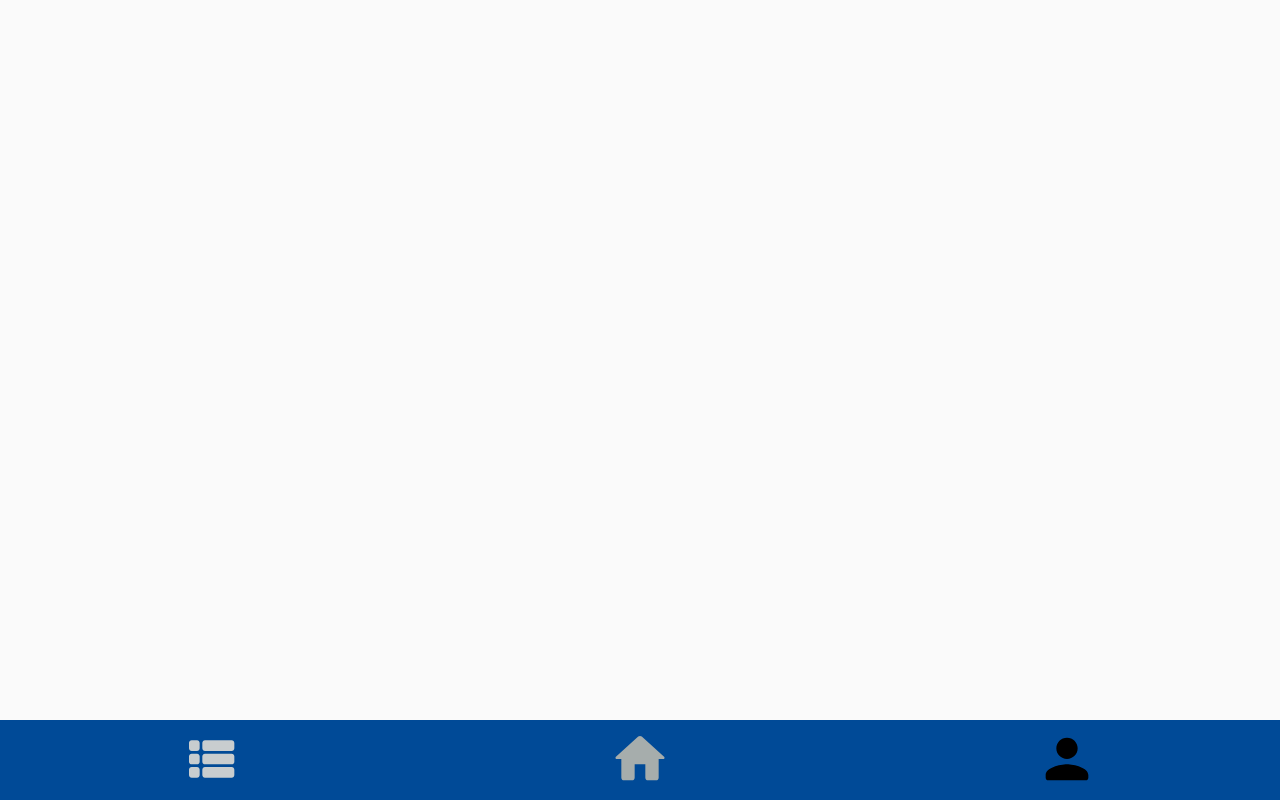
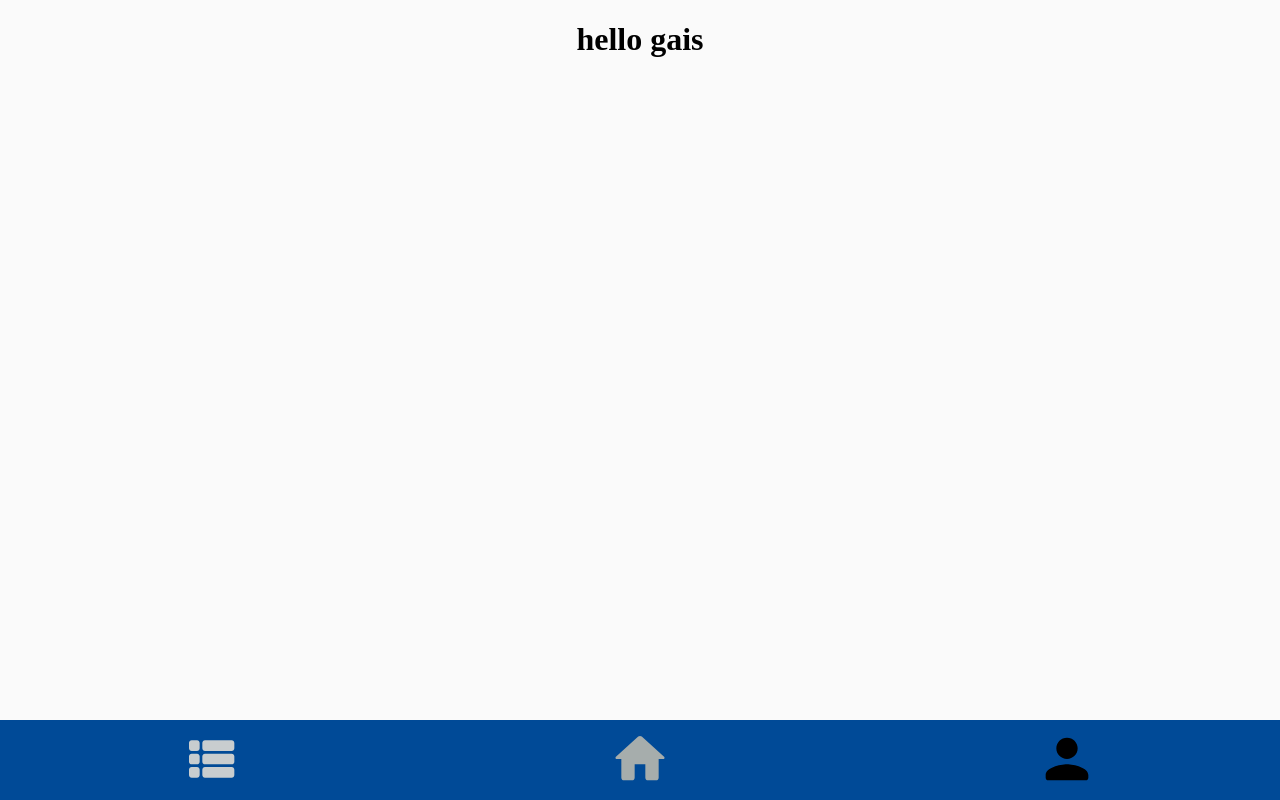
Before and after one commit to EczatioN/Trivium, a React (Create React App) app: page / in a window 1280 px wide. Built offline with nearby package versions, Linux system fonts and the light colour scheme.

Commit message:
Börjat på TheoryPage

```diff
--- a/src/components/App/PageContainer.jsx
+++ b/src/components/App/PageContainer.jsx
@@ -1,11 +1,15 @@
 import React from 'react'
 import PropTypes from 'prop-types'
 import styled from 'styled-components';
+import TheoryPage from '../TheoryPage/TheoryPage';
+
 
 function PageContainer(props) {
   return (
     <Layout>
+    <TheoryPage>
 
+    </TheoryPage>
     </Layout>
   )
 }
--- /dev/null
+++ b/src/components/TheoryPage/TheoryPage.jsx
@@ -0,0 +1,25 @@
+import React from 'react'
+import PropTypes from 'prop-types'
+import styled from 'styled-components'
+import Title from '../core/Title'
+
+function TheoryPage({subject, text, assignments}) {
+    return (
+        <Layout>
+            <Title text ="hello gais"></Title>
+        </Layout>
+    )
+}
+
+const Layout = styled.div`
+    display:flex;
+    flex-direction: column;
+`;
+
+TheoryPage.propTypes = {
+ subject:PropTypes.string,
+ text: PropTypes.string,
+ assignments: PropTypes.string
+}
+
+export default TheoryPage
--- /dev/null
+++ b/src/components/core/Title.jsx
@@ -0,0 +1,22 @@
+import React from 'react'
+import PropTypes from 'prop-types'
+import styled from 'styled-components'
+
+function Title({text}) {
+    return (
+        <Styledh1>
+            {text}
+        </Styledh1>
+    )
+}
+
+const Styledh1 = styled.h1`
+
+text-align: center;
+`;
+
+Title.propTypes = {
+    text: PropTypes.string
+}
+
+export default Title
```
Also changed, not shown: 1 other file (tests, documents, lock files or other folders).
